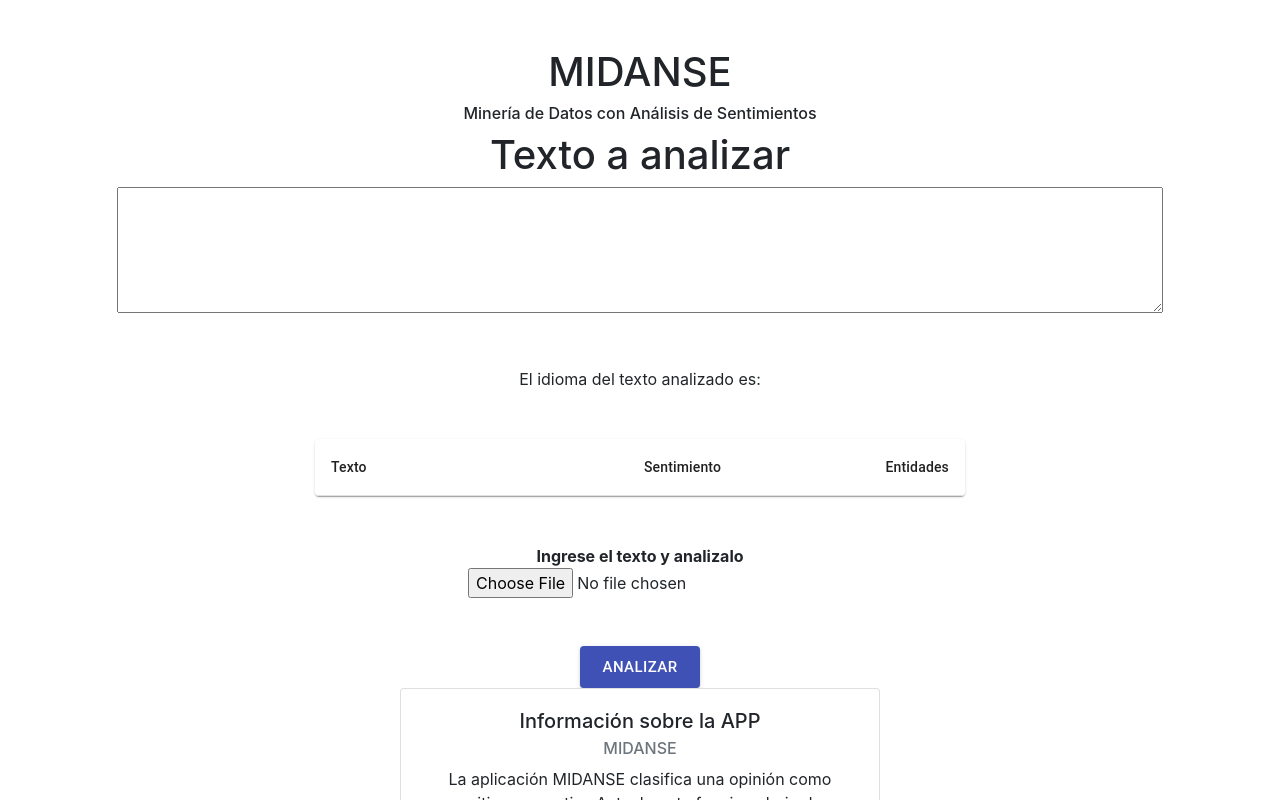
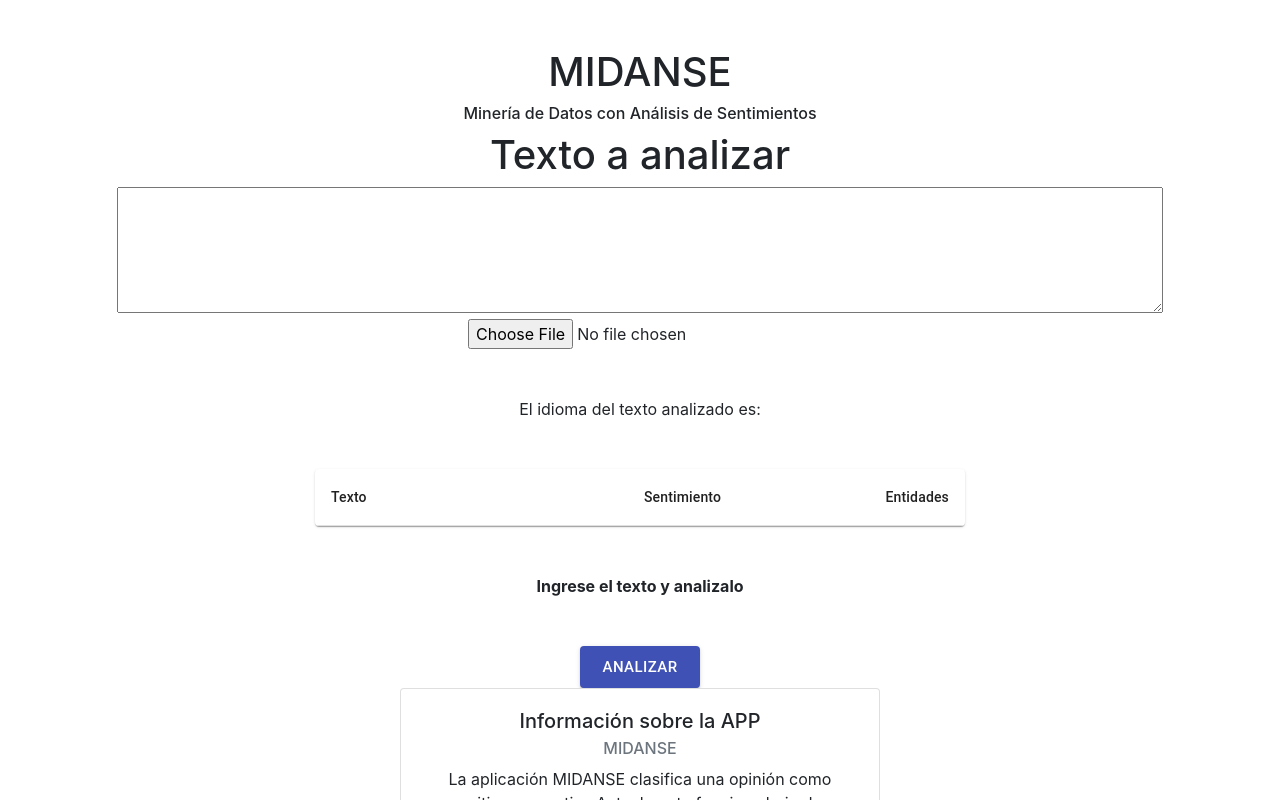
Before and after one commit to EdisonBedoya98/ReactRestAPIDjango, a React (Create React App) app: page / in a window 1280 px wide. Shown: the top 800 px of the page. Built offline with nearby package versions, Linux system fonts and the light colour scheme.

Commit message:
Se actualizan versiones de engines npm y node

```diff
--- a/package.json
+++ b/package.json
@@ -3,8 +3,8 @@
   "version": "0.1.0",
   "private": true,
   "engines": {
-    "npm": "6.11.3",
-    "node": "10.15.3"
+    "npm": "6.13.4",
+    "node": "12.16.1"
   },
   "dependencies": {
     "@material-ui/core": "^4.11.0",
--- a/src/FormSentimentIndex.js
+++ b/src/FormSentimentIndex.js
@@ -100,6 +100,9 @@ class FormSentimentIndex extends Component {
                     />
                   </div>
                 </Row>
+            <div>
+              <FileInput handler = {this.handler}/>
+            </div>
                 <Row className="justify-content-md-center">
                   <div className="mt-5">
                     El idioma del texto analizado es:{" "}
@@ -128,9 +131,6 @@ class FormSentimentIndex extends Component {
                 </Row>
               </Container>
             </div>
-            <div>
-              <FileInput handler = {this.handler}/>
-            </div>
             <div className="control mt-5">
               <Button
                 onClick={this.handleSubmit}
```
